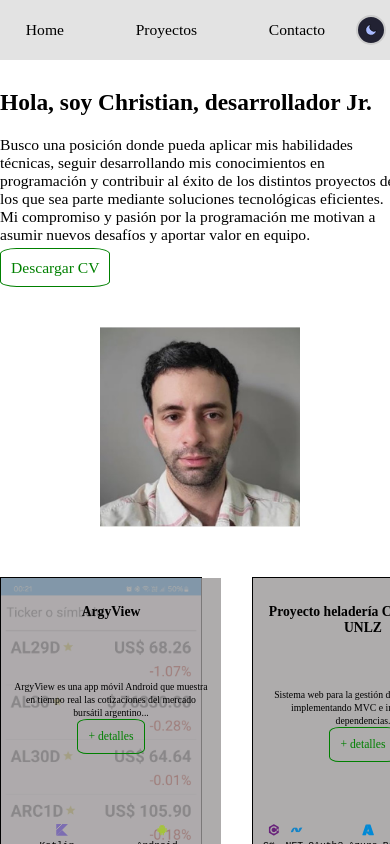
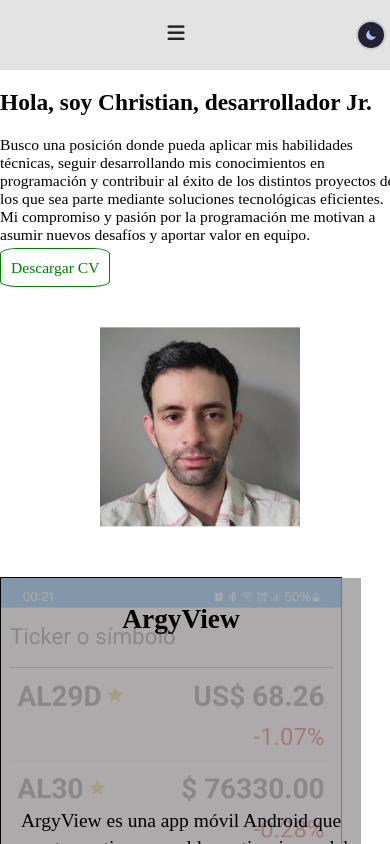
Before and after one commit to crisfide/Portafolio-CF, a React (Vite) app: page / in a window 390 px wide. Shown: the top 844 px of the page. Built offline with nearby package versions, Linux system fonts and the light colour scheme.

Commit message:
diseño responsive, menu hamburguesa animado y vire.config para red

```diff
--- a/src/componentes/NavMenu.jsx
+++ b/src/componentes/NavMenu.jsx
@@ -1,8 +1,16 @@
+import { useBurgerMenu } from "../hooks/useBurgerMenu"
+
 
 const NavMenu = ({items}) => {
-  //console.log(items)
+  const {toggleMenu} = useBurgerMenu()
+
   return (
     <ul>
+      <li className="celular" onClick={toggleMenu}>
+        <a href="#">
+          <i className="fa-solid fa-bars" id="burgerIcon"></i>
+        </a>
+      </li>
       {
         items.map( ({txt, ruta}) => (
           <MenuItem txt={txt} ruta={ruta} key={ruta} />)
@@ -15,7 +23,7 @@ const NavMenu = ({items}) => {
 
 const MenuItem = ({txt, ruta}) => {
   return (
-    <li>
+    <li className="pc">
       <a href={ruta}>{txt}</a>
     </li>
   )
--- /dev/null
+++ b/src/hooks/useBurgerMenu.jsx
@@ -0,0 +1,22 @@
+import { useState, useEffect } from "react";
+
+export const useBurgerMenu = e => {
+  const [menu, setMenu] = useState(false);
+
+  useEffect(() => {
+    document.getElementById("burgerIcon").classList.toggle("fa-bars")
+    document.getElementById("burgerIcon").classList.toggle("fa-x")
+    document.querySelectorAll("nav ul li.pc").forEach(li => {
+      li.classList.toggle("visible")
+    })
+    document.querySelector("nav ul").classList.toggle("expand")
+
+  }, [menu]);
+
+  const toggleMenu = e => {
+    e.preventDefault()
+    setMenu(!menu)
+  }
+
+  return { menu, toggleMenu };
+};
--- a/src/index.css
+++ b/src/index.css
@@ -22,6 +22,13 @@ ul{
     justify-content: space-around;
     align-items: center;
 }
+.celular{
+    display: none;
+}
+.pc{
+    display: inline-block;
+    transition: opacity .5s ease;
+}
 
 /* nav */
 header{
@@ -30,6 +37,7 @@ header{
     display: flex;
     justify-content: space-between;
     align-items: center;
+    font-size: 16px;
     width: 80vw;
     padding: 20px 0;
     height: 20px;
@@ -250,11 +258,38 @@ button, .btn, footer, ul{
 /* } */
 
 
-@media screen and (max-width: 1001px) {
+@media screen and (max-width: 800px) {
+    nav ul{
+        max-height: 25px;
+        transition: max-height 1.5s ease;
+    }
+    nav ul.expand{
+        max-height: 100vh;
+    }
+    .pc{
+        visibility: hidden;
+        opacity: 0;
+        transition: visibility 1.5s ease, opacity 1.5s ease;
+    }
+    .celular{
+        display: inline-block;
+    }
+    .pc.visible{
+        display: inline-block;
+        opacity: 1;
+        visibility: visible;
+    }
     header{
         width: 100%;
         left: 0;
-        font-size: 4vw;
+        font-size: clamp(16px,5vw,25px);
+        height: auto;
+    }
+    nav ul{
+        flex-direction: column;
+    }
+    nav button{
+        margin-top: 0;
     }
     .perfil{
         flex-direction: column;
@@ -266,6 +301,11 @@ button, .btn, footer, ul{
     }
 
     .carrusel{
-        font-size: 3vw;
+        font-size: clamp(16px,6vw,25px);
+    }
+    .carrusel .proyecto{
+        min-width: 85%;
+        min-height: 50vh;
+        max-height: 75vh;
     }
 }
--- a/vite.config.js
+++ b/vite.config.js
@@ -4,5 +4,9 @@ import react from '@vitejs/plugin-react'
 // https://vite.dev/config/
 export default defineConfig({
   plugins: [react()],
-  base: '/Portafolio-CF/'
+  base: '/Portafolio-CF/',
+  server: {
+    host: '0.0.0.0',
+    port: 5173,
+  }
 })
```
